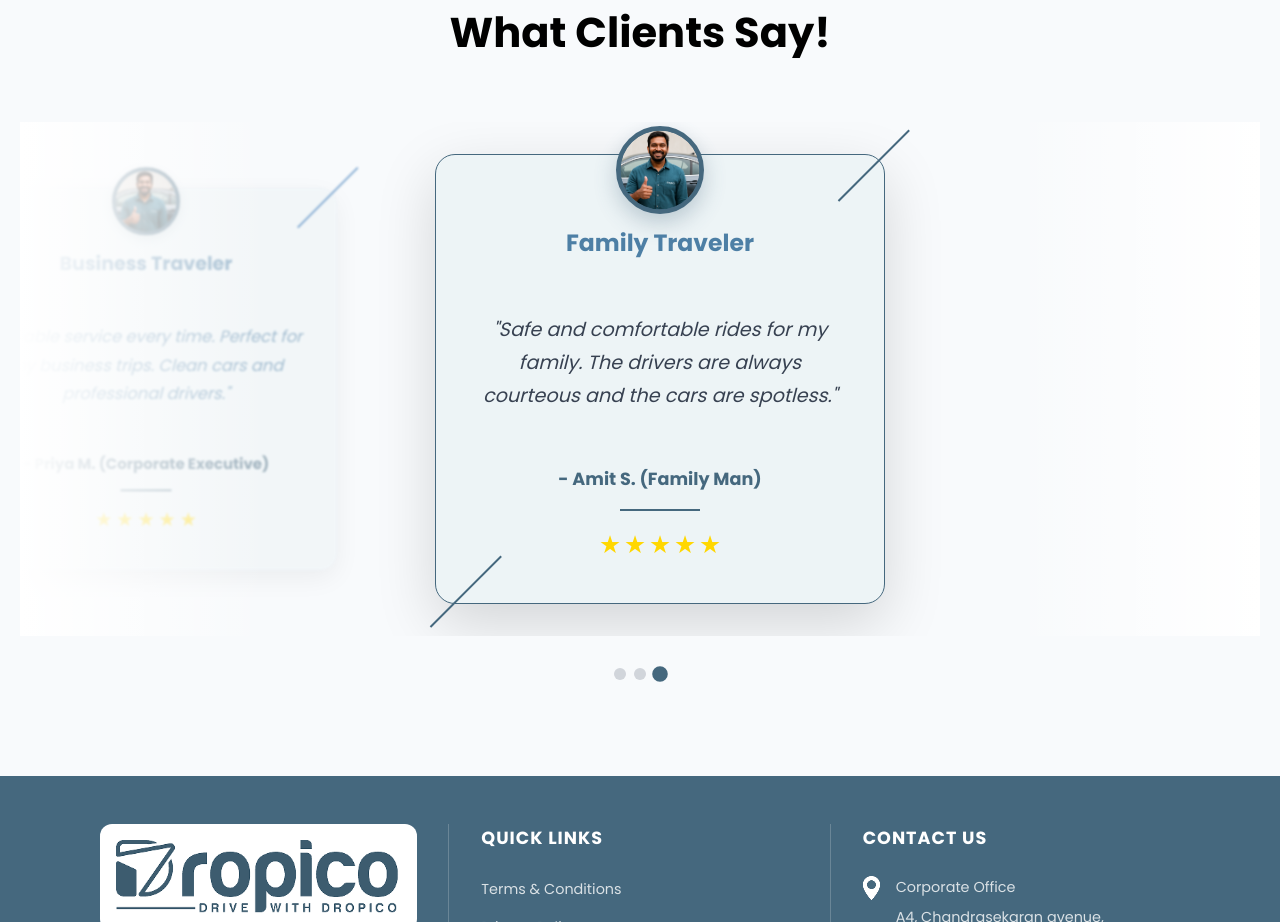
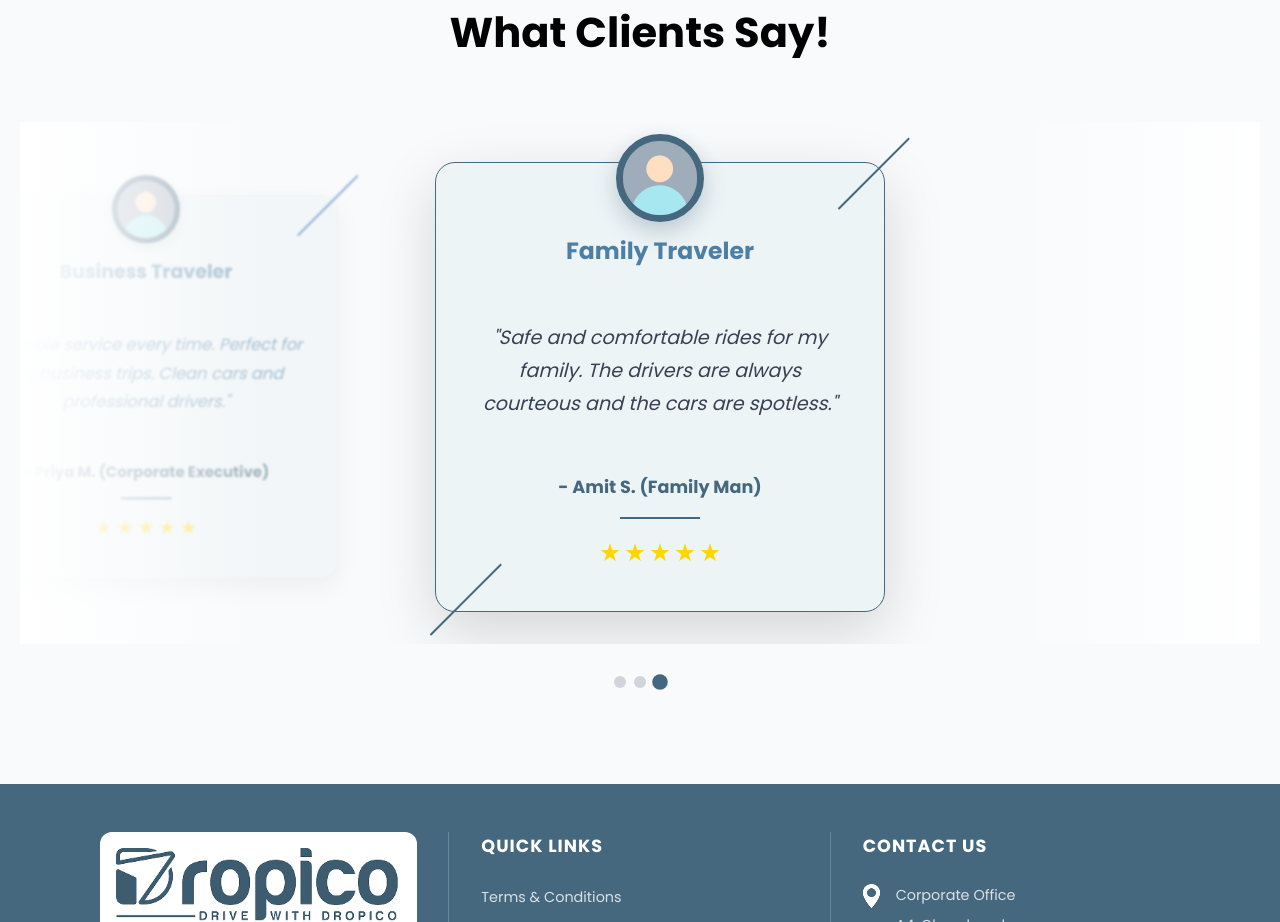
Before and after one commit to Harikishore4461/dropico, a Next.js app: page / in a window 1280 px wide. Shown: the part 4232-5154 px from the top of the page. Built offline with nearby package versions, Linux system fonts and the light colour scheme.

Commit message:
Update global styles for body padding and replace testimonial avatar images for consistency; adjust scroll animation timing for improved user experience.

```diff
--- a/app/globals.css
+++ b/app/globals.css
@@ -1711,7 +1711,7 @@ body {
     width: 100%;
     margin: 0 auto;
     overflow: hidden;
-    padding: 2rem 0;
+    padding: 40px 0 2rem 0 !important;
 }
 
 .testimonials-carousel-container::before,
--- a/app/hooks/useScrollAnimation.ts
+++ b/app/hooks/useScrollAnimation.ts
@@ -43,7 +43,7 @@ export const useScrollAnimation = () => {
               if (submitBtnRef.current) {
                 setTimeout(() => {
                   submitBtnRef.current?.classList.add('animate');
-                }, 700);
+                }, 400);
               }
             }
           }
--- a/app/page.tsx
+++ b/app/page.tsx
@@ -589,7 +589,7 @@ export default function Home() {
               <div className={`testimonial-card ${currentTestimonial === 0 ? 'active' : ''}`}>
                 <div className="testimonial-avatar">
                   <div className="avatar-icon">
-                    <img src="/dropico-driver.png" alt="Customer Avatar" />
+                    <img src="/profile.png" alt="Customer Avatar" />
                   </div>
                 </div>
                 <h4 className="testimonial-role">The Party Savior</h4>
@@ -608,7 +608,7 @@ export default function Home() {
               <div className={`testimonial-card ${currentTestimonial === 1 ? 'active' : ''}`}>
                 <div className="testimonial-avatar">
                   <div className="avatar-icon">
-                    <img src="/dropico-driver.png" alt="Customer Avatar" />
+                    <img src="/profile.png" alt="Customer Avatar" />
                   </div>
                 </div>
                 <h4 className="testimonial-role">Business Traveler</h4>
@@ -627,7 +627,7 @@ export default function Home() {
               <div className={`testimonial-card ${currentTestimonial === 2 ? 'active' : ''}`}>
                 <div className="testimonial-avatar">
                   <div className="avatar-icon">
-                    <img src="/dropico-driver.png" alt="Customer Avatar" />
+                    <img src="/profile.png" alt="Customer Avatar" />
                   </div>
                 </div>
                 <h4 className="testimonial-role">Family Traveler</h4>
```
Also changed, not shown: public/profile.png (added).
